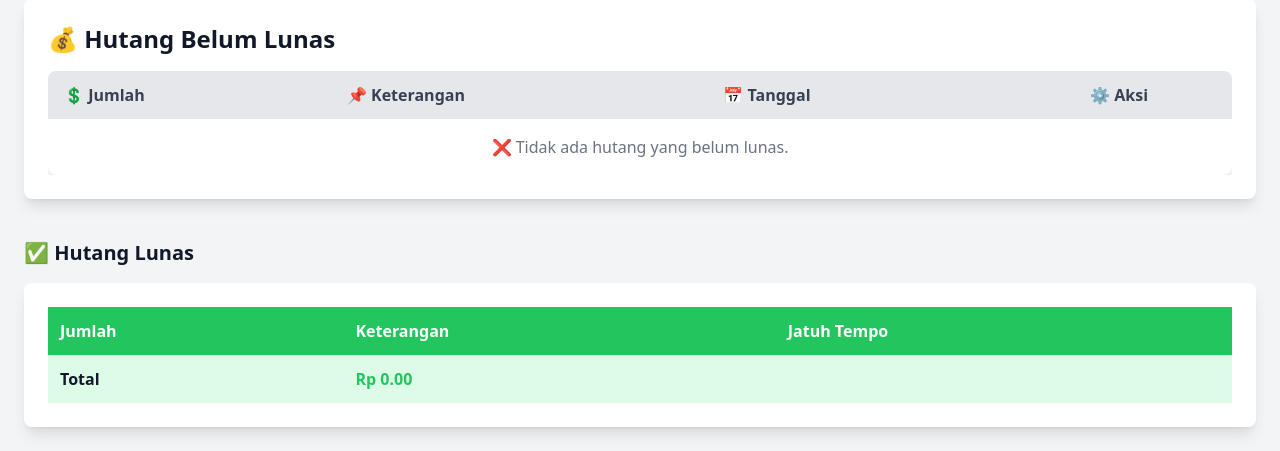
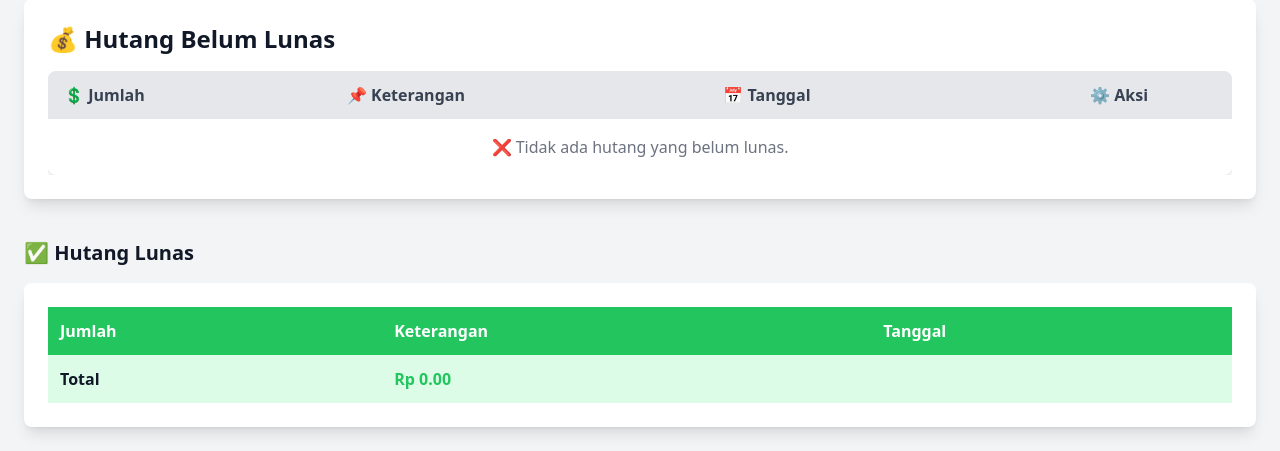
Before and after one commit to syahkty/dialyweb, a PHP site: page /Project/hutang/debts.php in a window 1280 px wide. Shown: the part 489-940 px from the top of the page. Run offline with PHP 8.4, Linux system fonts and the light colour scheme; data that the repository does not hold is empty; a stand-in replaces the project's code that opens the database connection; some libraries are stand-ins or nearby versions.

Commit message:
perbaikan ui

```diff
--- a/Project/hutang/debts.php
+++ b/Project/hutang/debts.php
@@ -161,7 +161,7 @@ $totalPaid = 0;
             <tr class="bg-green-500 text-white">
                 <th class="p-3 text-left">Jumlah</th>
                 <th class="p-3 text-left">Keterangan</th>
-                <th class="p-3 text-left">Jatuh Tempo</th>
+                <th class="p-3 text-left">Tanggal</th>
             </tr>
         </thead>
         <tbody>
```
